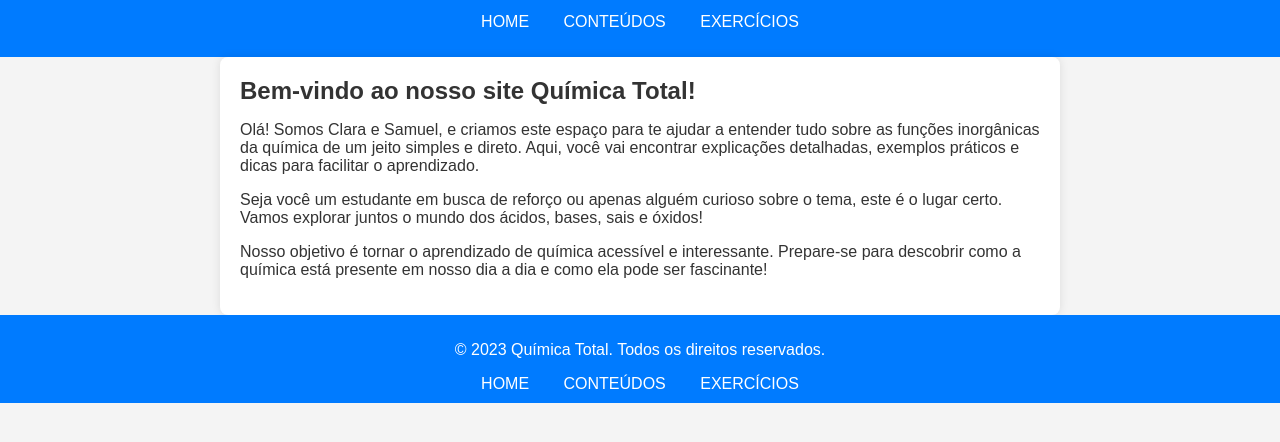
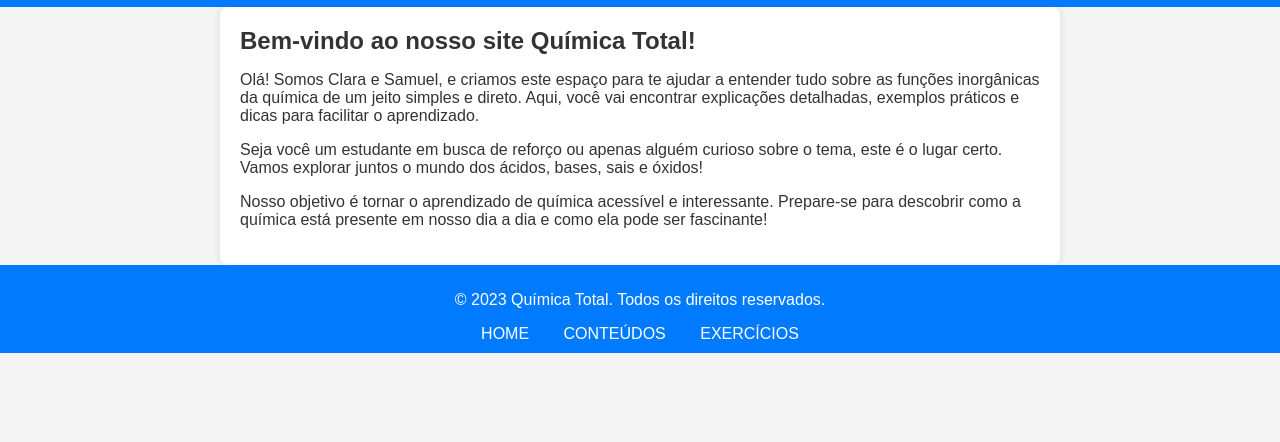
Before and after one commit to samuelmarcantechaves/quimica-total-, a plain HTML site: page index.html in a window 1280 px wide. Shown: the part 50-492 px from the top of the page. Drawn offline with Linux system fonts and the light colour scheme.

Commit message:
Update index.html

```diff
--- a/index.html
+++ b/index.html
@@ -9,13 +9,6 @@
 <body>
     <header>
         <h1>Química Total</h1>
-        <nav>
-            <ul>
-                <li><a href="#home">HOME</a></li>
-                <li><a href="#conteudos">CONTEÚDOS</a></li>
-                <li><a href="#exercicios">EXERCÍCIOS</a></li>
-            </ul>
-        </nav>
     </header>
 
     <main>
```
